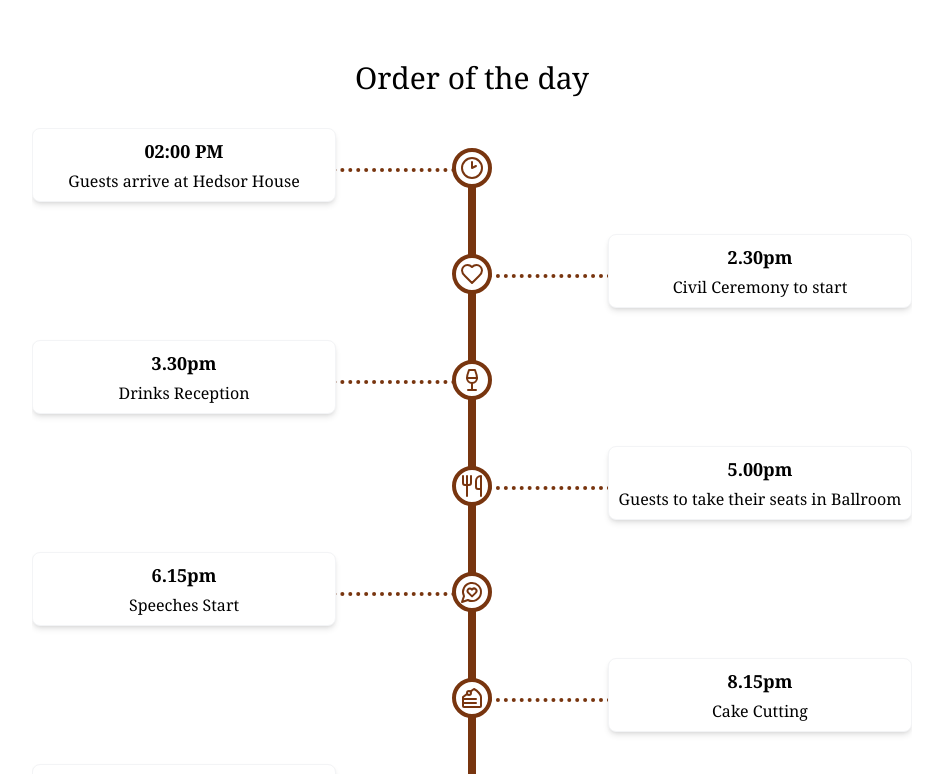
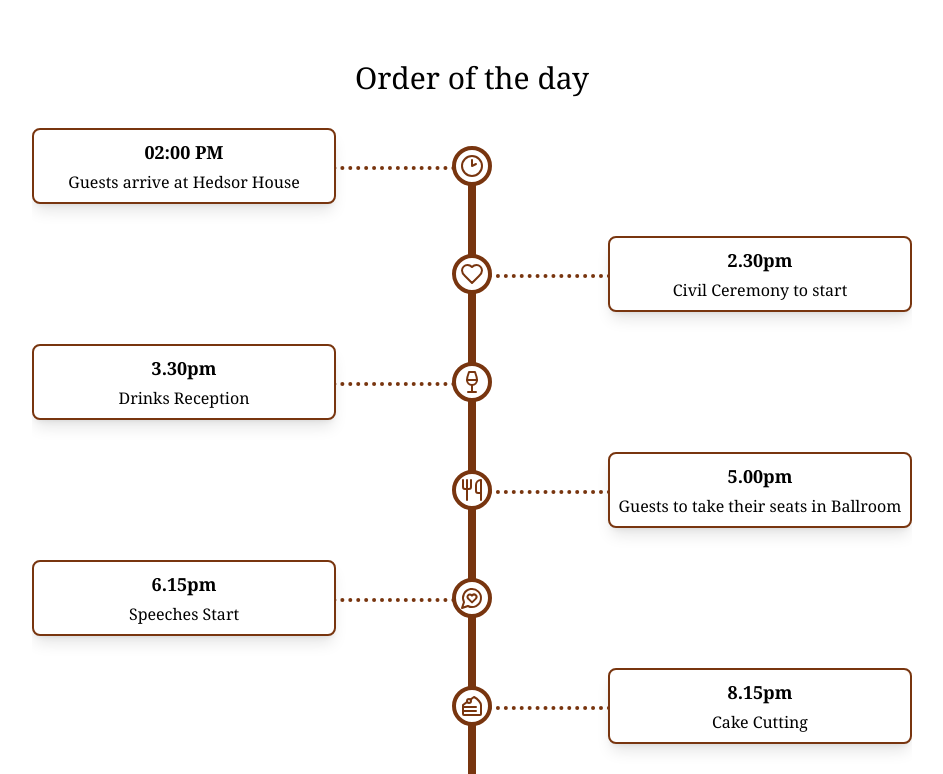
Before and after one commit to coolbigbear/wedding-website, a React (Vite) app: page /#/ in a window 1280 px wide. Shown: the part 988-1762 px from the top of the page, without its empty margins (168-1111 px from the left). Built offline with nearby package versions, Linux system fonts and the light colour scheme; a web font is replaced by a local one.

Commit message:
Sort out timeline once and for all (he hopes)

```diff
--- a/src/components/Timeline.jsx
+++ b/src/components/Timeline.jsx
@@ -1,9 +1,19 @@
 import React, { useEffect, useState } from 'react';
-import { Clock, Heart, Camera, Gift, Utensils, Music, Wine, Car, Clock2, CarFront, PartyPopper, MessageCircleHeart, CakeSlice } from 'lucide-react';
+import {
+	Heart,
+	Utensils,
+	Music,
+	Wine,
+	Clock2,
+	CarFront,
+	PartyPopper,
+	MessageCircleHeart,
+	CakeSlice,
+} from 'lucide-react';
 import TimelineCard from './TimelineCard';
 
 const WeddingTimeline = ({ itinerary }) => {
-	function useMatchHeight(timelineContainer, timelineCard) {
+	function useMatchHeight(timelineContainer, timelineCard, index) {
 		const [height, setHeight] = useState('auto');
 
 		useEffect(() => {
@@ -12,22 +22,27 @@ const WeddingTimeline = ({ itinerary }) => {
 				let lastContainerHeight = 'auto';
 				let elements = document.querySelectorAll(`#${timelineContainer}`);
 				if (elements.length > 0) {
-					const lastElement = elements[elements.length - 1];
+					const lastElement = elements[index];
 					lastContainerHeight = lastElement.offsetHeight;
 				}
 				// Get all cards and find height of last one
 				elements = document.querySelectorAll(`#${timelineCard}`);
 				if (elements.length > 0) {
-					const lastElement = elements[elements.length - 1];
-					setHeight(`${lastContainerHeight - lastElement.offsetHeight / 2}px`);
+					const lastElement = elements[index];
+					// console.log(`Container height: ${lastContainerHeight}`);
+					let lastCardHeight = lastElement.offsetHeight / 2;
+					// console.log(`Card height: ${lastCardHeight}`);
+					setHeight(`${lastContainerHeight - lastCardHeight}px`);
 				}
 			});
 
 			// Get all elements with the given ID
 			const elements = document.querySelectorAll(`#${timelineContainer}`);
 			if (elements.length > 0) {
-				// Observe the last element
-				resizeObserver.observe(elements[elements.length - 1]);
+				if (index == -1) {
+					index = elements.length - 1;
+				}
+				resizeObserver.observe(elements[index]);
 			}
 
 			return () => {
@@ -51,7 +66,8 @@ const WeddingTimeline = ({ itinerary }) => {
 		Car: <CarFront size={24} />,
 	};
 
-	const heightToMatch = useMatchHeight('timeline', 'timeline-card');
+	const topLineOffset = useMatchHeight('timeline', 'timeline-card', 0);
+	const bottomLineOffset = useMatchHeight('timeline', 'timeline-card', -1);
 
 	return (
 		<div className="flex w-full flex-col items-center mb-14 overflow-hidden">
@@ -61,23 +77,27 @@ const WeddingTimeline = ({ itinerary }) => {
 				<div className="relative">
 					{/* Main timeline vertical line */}
 					<div
-						className={`absolute left-1/2 top-6 bottom-[var(--bottom-cutoff)] w-2 bg-amber-900 transform -translate-x-1/2`}
+						className={`absolute left-1/2 top-[var(--top-cutoff)] bottom-[var(--bottom-cutoff)] w-2 bg-amber-900 transform -translate-x-1/2`}
 						style={{
-							'--bottom-cutoff': heightToMatch,
+							'--top-cutoff': topLineOffset,
+							'--bottom-cutoff': bottomLineOffset,
 						}}></div>
 
 					{/* Timeline events */}
-					<div className="md:space-y-8  mx-2 pb-2 overflow-hidden">
+					<div className="md:space-y-8  mx-2 pb-5 overflow-hidden">
 						{itinerary.events.map((event, index) => {
 							const isEven = index % 2 === 0;
 
 							return (
-								<div id="timeline" key={index} className={`relative flex ${isEven ? 'justify-start' : 'justify-end'}`}>
+								<div
+									id="timeline"
+									key={index}
+									className={`relative flex items-center ${isEven ? 'justify-start' : 'justify-end'}`}>
 									{/* Event content - LEFT SIDE */}
 									{isEven && <TimelineCard event={event} left={true} />}
 
 									{/* Icon circle and connector line */}
-									<div className="absolute left-1/2 transform -translate-x-1/2 z-0 translate-y-1/2">
+									<div className="absolute left-1/2 transform -translate-x-1/2 z-0">
 										{/* Horizontal connector line */}
 										<div
 											className={`absolute top-5 h-1 border-dotted border-t-4 border-amber-900 w-[40vw] ${
--- a/src/components/TimelineCard.jsx
+++ b/src/components/TimelineCard.jsx
@@ -1,7 +1,7 @@
 export default function TimelineCard({event, left}) {
 	return (
 		<div className={`w-[15rem] md:w-[22rem] max-w-[50%] text-center z-10 ${left ? 'pr-12' : ' pl-12'}`}>
-			<div id="timeline-card" className="bg-white p-2 z-10 rounded-lg shadow-md border border-gray-100">
+			<div id="timeline-card" className="bg-white p-2 z-10 rounded-lg border-amber-900 border-2 shadow-lg">
 				<div className="font-bold text-lg text-black mb-1">{event.time}</div>
 				<div className="text-black">{event.title}</div>
 			</div>
```
